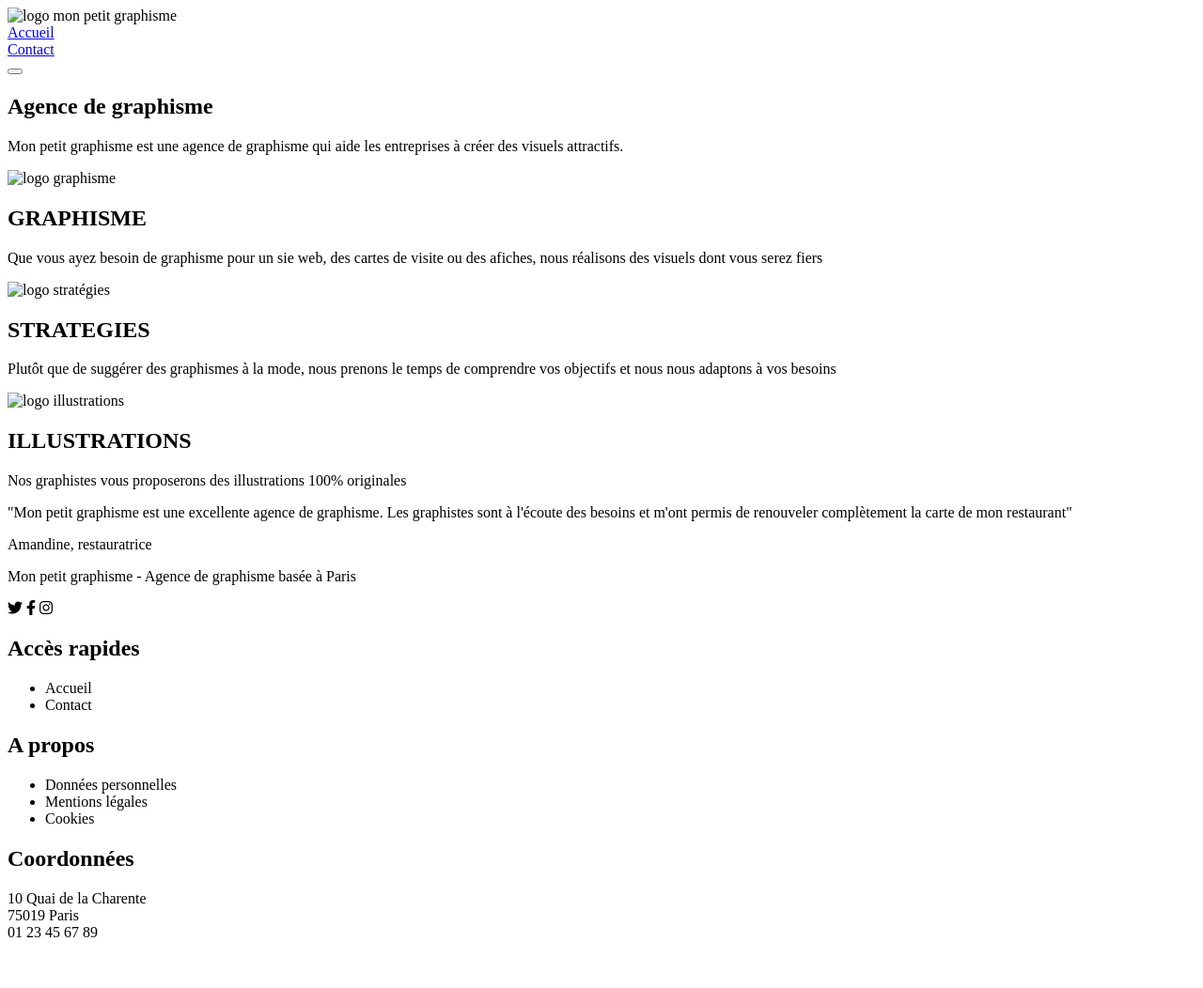
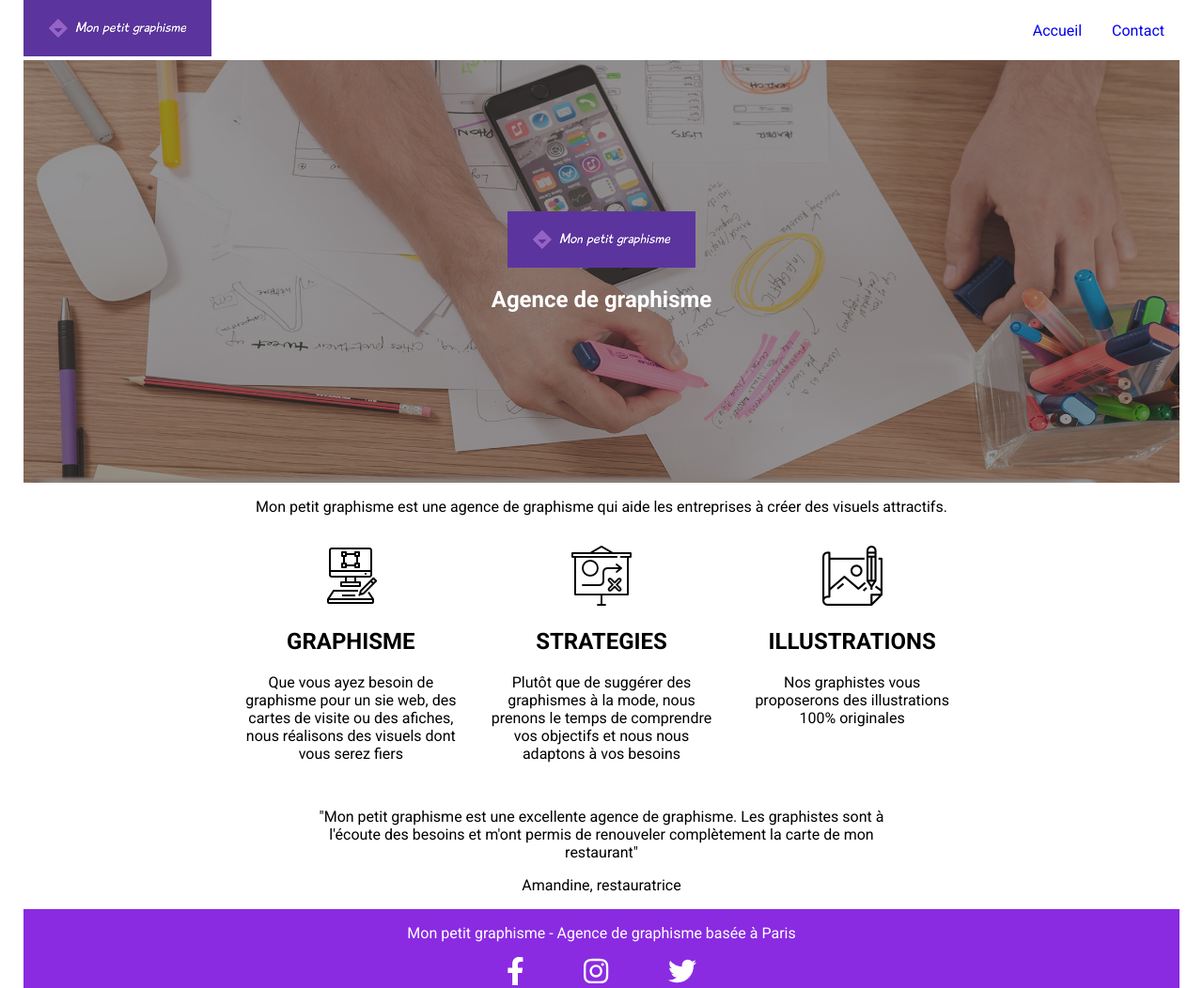
Before and after one commit to mf1511/Mon-Petit-Graphisme, a plain HTML site: page index.html in a window 1280 px wide. Shown: the top 1052 px of the page at 94% size. Before the commit the page ends 1018 px from the top, so only its background shows below. Drawn offline with Linux system fonts and the light colour scheme.

Commit message:
Fin html, manque finitions CSS

```diff
--- a/index.html
+++ b/index.html
@@ -3,21 +3,22 @@
 <head>
    <meta charset="UTF-8">
    <meta name="viewport" content="width=device-width, initial-scale=1.0">
+   <link rel="stylesheet" href="styles/styles.css">
+
    <link rel="stylesheet" href="https://use.fontawesome.com/releases/v5.15.3/css/all.css" integrity="sha384-SZXxX4whJ79/gErwcOYf+zWLeJdY/qpuqC4cAa9rOGUstPomtqpuNWT9wdPEn2fk" crossorigin="anonymous">
-
+   <link href="https://fonts.googleapis.com/css2?family=Roboto:wght@400;500;700;900&display=swap" rel="stylesheet">
 
    <title>Mont Petit Graphisme</title>
 </head>
-
 
 
 <body>
     <!-- HEADER -->
     <section class="header">
         <div class="header__logo">
-        <img src="#" alt="logo mon petit graphisme">
+            <img src="images/logo_long.png" alt="logo mon petit graphisme">
         </div>
-    <div>
+        <div class="header__navbar">
             <nav><a href="#" class="header__nav">Accueil</a></nav>
             <nav><a href="#" class="header__nav">Contact</a></nav>
         </div>
@@ -27,37 +28,43 @@
     <section class="main">
 
         <div class="main__herobanner">
-        <button class="main__herobanner_button"></button>
+            <div class="main__herobanner__img">
+                <img class="main__herobanner__imgimg" src="images/backgroung_image.jpg" alt="oui">
+            </div>
+            <div class="main__herobanner__content">
+                <img src="images/logo_long.png" alt="">
                 <h1 class="main__herobanner_title">Agence de graphisme</h1>
             </div>
 
-    <div class="body">
-        <div class="body__infos">
+        </div>
+
+        <div class="body__main">
+            <div class="body__main__infos">
                 <p>Mon petit graphisme est une agence de graphisme qui aide les entreprises à créer des visuels attractifs.</p>
             </div>
 
-        <div class="body__features">
+            <div class="body__main__features">
                 <div class="body__features__details">
-                <img src="#" alt="logo graphisme">
+                    <img src="images/graphic-design.png" alt="logo graphisme">
                     <h1>GRAPHISME</h1>
                     <p>Que vous ayez besoin de graphisme pour un sie web, des cartes de visite ou des afiches, nous réalisons des visuels dont vous serez fiers</p>
                 </div>
 
                 <div class="body__features__details">
-                <img src="#" alt="logo stratégies">
+                    <img src="images/strategie.png" alt="logo stratégies">
                     <h1>STRATEGIES</h1>
                     <p>Plutôt que de suggérer des graphismes à la mode, nous prenons le temps de comprendre vos objectifs et nous nous adaptons à vos besoins</p>
                 </div>
 
                 <div class="body__features__details">
-                <img src="#" alt="logo illustrations">
+                    <img src="images/illustrations.png" alt="logo illustrations">
                     <h1>ILLUSTRATIONS</h1>
                     <p>Nos graphistes vous proposerons des illustrations 100% originales</p>
                 </div>
 
             </div>
 
-        <div class="body__infos2">
+            <div class="body__main__infos2">
                 <p class=body__infos2__testimony>"Mon petit graphisme est une excellente agence de graphisme. Les graphistes sont à l'écoute des besoins et m'ont permis de renouveler complètement la carte de mon restaurant"</p>
                 <p class=body__infos2__name>Amandine, restauratrice</p>
             </div>
@@ -74,14 +81,14 @@
         </div>
 
         <div class="footer__social">
-        <i class="fab fa-twitter"></i>
-        <i class="fab fa-facebook-f"></i>
-        <i class="fab fa-instagram"></i>
+            <svg aria-hidden="true" focusable="false" data-prefix="fab" data-icon="facebook-f" class="svg-inline--fa fa-facebook-f fa-w-10" role="img" xmlns="http://www.w3.org/2000/svg" viewBox="0 0 320 512"><path fill="currentColor" d="M279.14 288l14.22-92.66h-88.91v-60.13c0-25.35 12.42-50.06 52.24-50.06h40.42V6.26S260.43 0 225.36 0c-73.22 0-121.08 44.38-121.08 124.72v70.62H22.89V288h81.39v224h100.17V288z"></path></svg>
+            <svg aria-hidden="true" focusable="false" data-prefix="fab" data-icon="instagram" class="svg-inline--fa fa-instagram fa-w-14" role="img" xmlns="http://www.w3.org/2000/svg" viewBox="0 0 448 512"><path fill="currentColor" d="M224.1 141c-63.6 0-114.9 51.3-114.9 114.9s51.3 114.9 114.9 114.9S339 319.5 339 255.9 287.7 141 224.1 141zm0 189.6c-41.1 0-74.7-33.5-74.7-74.7s33.5-74.7 74.7-74.7 74.7 33.5 74.7 74.7-33.6 74.7-74.7 74.7zm146.4-194.3c0 14.9-12 26.8-26.8 26.8-14.9 0-26.8-12-26.8-26.8s12-26.8 26.8-26.8 26.8 12 26.8 26.8zm76.1 27.2c-1.7-35.9-9.9-67.7-36.2-93.9-26.2-26.2-58-34.4-93.9-36.2-37-2.1-147.9-2.1-184.9 0-35.8 1.7-67.6 9.9-93.9 36.1s-34.4 58-36.2 93.9c-2.1 37-2.1 147.9 0 184.9 1.7 35.9 9.9 67.7 36.2 93.9s58 34.4 93.9 36.2c37 2.1 147.9 2.1 184.9 0 35.9-1.7 67.7-9.9 93.9-36.2 26.2-26.2 34.4-58 36.2-93.9 2.1-37 2.1-147.8 0-184.8zM398.8 388c-7.8 19.6-22.9 34.7-42.6 42.6-29.5 11.7-99.5 9-132.1 9s-102.7 2.6-132.1-9c-19.6-7.8-34.7-22.9-42.6-42.6-11.7-29.5-9-99.5-9-132.1s-2.6-102.7 9-132.1c7.8-19.6 22.9-34.7 42.6-42.6 29.5-11.7 99.5-9 132.1-9s102.7-2.6 132.1 9c19.6 7.8 34.7 22.9 42.6 42.6 11.7 29.5 9 99.5 9 132.1s2.7 102.7-9 132.1z"></path></svg>
+            <svg aria-hidden="true" focusable="false" data-prefix="fab" data-icon="twitter" class="svg-inline--fa fa-twitter fa-w-16" role="img" xmlns="http://www.w3.org/2000/svg" viewBox="0 0 512 512"><path fill="currentColor" d="M459.37 151.716c.325 4.548.325 9.097.325 13.645 0 138.72-105.583 298.558-298.558 298.558-59.452 0-114.68-17.219-161.137-47.106 8.447.974 16.568 1.299 25.34 1.299 49.055 0 94.213-16.568 130.274-44.832-46.132-.975-84.792-31.188-98.112-72.772 6.498.974 12.995 1.624 19.818 1.624 9.421 0 18.843-1.3 27.614-3.573-48.081-9.747-84.143-51.98-84.143-102.985v-1.299c13.969 7.797 30.214 12.67 47.431 13.319-28.264-18.843-46.781-51.005-46.781-87.391 0-19.492 5.197-37.36 14.294-52.954 51.655 63.675 129.3 105.258 216.365 109.807-1.624-7.797-2.599-15.918-2.599-24.04 0-57.828 46.782-104.934 104.934-104.934 30.213 0 57.502 12.67 76.67 33.137 23.715-4.548 46.456-13.32 66.599-25.34-7.798 24.366-24.366 44.833-46.132 57.827 21.117-2.273 41.584-8.122 60.426-16.243-14.292 20.791-32.161 39.308-52.628 54.253z"></path></svg>
         </div>
 
 
         <div class="footer__navbar">
-        <div class="footer__navbar_menu">
+            <div class="footer__navbar__menu">
                     <h1>Accès rapides</h1>
                     <ul>
                         <li>Accueil</li>
@@ -89,7 +96,7 @@
                     </ul>
             </div>
 
-        <div class="footer__navbar_menu">
+            <div class="footer__navbar__menu">
                 <h1>A propos</h1>
                 <ul>
                     <li>Données personnelles</li>
@@ -98,13 +105,14 @@
                 </ul>
             </div>
 
-    <div class="footer__navbar_menu">
+
+            <div class="footer__navbar__menu">
                 <h1>Coordonnées</h1>
                 <p>10 Quai de la Charente <br>75019 Paris <br>01 23 45 67 89</p>
             </div>
+        </div>
 
 
-    </div>
     </section>
 
 
--- a/styles/styles.css
+++ b/styles/styles.css
@@ -1 +1,163 @@
-gg
+@import url('https://fonts.googleapis.com/css2?family=Roboto:wght@400;500;700;900&display=swap');
+
+body{
+    font-family: "Roboto", sans-serif;
+    max-width: 1230px;
+    margin:auto;
+    color: black;
+}
+
+
+/* HEADER */
+
+.header{
+    display: flex;
+    justify-content: space-between;
+    align-items: center;
+}
+
+.header img{
+    width: 200px;
+    height: 100%;
+}
+
+.header__navbar{
+    display: flex;
+}
+
+.header__navbar a{
+    text-decoration: none;
+    margin: 0 1rem 0 1rem;
+}
+
+
+/* MAIN */
+
+.main__herobanner{
+    height: 450px;
+	position: relative;
+    color: #fff;
+}
+
+
+.main__herobanner__img{
+    position: absolute;
+    height: 100%;
+    width: 100%;
+
+}
+
+.main__herobanner__imgimg{
+    height: 100%;
+    width: 100%;
+}
+
+.main__herobanner__content {
+    position: absolute;
+    display: flex;
+    align-items: center;
+    justify-content: center;
+    flex-direction: column;
+    width: 100%;
+    height: 100%;
+}
+
+.main__herobanner__content img{
+    width: 200px;
+}
+
+
+
+
+
+.body__main{
+    display: flex;
+    flex-direction: column;
+    justify-content: center;
+    align-items: center;
+    max-width: 800px;
+    margin: auto;
+}
+
+
+.body__main__infos{
+    text-align: center;
+}
+
+
+.body__main__features{
+    display: grid;
+    grid-template-columns: repeat(3,1fr);
+}
+
+.body__features__details{
+    text-align: center;
+    padding: 1rem;
+}
+
+.body__main__infos2{
+    justify-content: center;
+
+    width: 40rem;
+}
+
+
+.body__main__infos2 p{
+    text-align: center;
+
+}
+
+
+
+
+
+
+
+
+
+
+
+
+
+
+
+
+
+/* FOOTER */
+
+
+
+.footer{
+    background-color: blueviolet;
+    display: flex;
+    flex-direction: column;
+    color: #fff;
+}
+
+.footer__title{
+    text-align: center;
+}
+
+.footer__social{
+    text-align: center;
+
+}
+
+.footer__social svg {
+    height : 30px;
+    margin: 0px 30px 0px 30px;
+    color:#fff;
+
+}
+
+
+.footer__navbar{
+    display: grid;
+    justify-content: space-around;
+    grid-template-columns: repeat(3, 1fr);
+
+}
+
+.footer__navbar__menu{
+    padding: 2rem;
+}
```
Also changed, not shown: images/backgroung_image.jpg (added), images/facebook.svg (added), images/graphic-design.png (added), images/illustrations.png (added), images/instagram.svg (added), images/la-chouette-agence.png (added), images/logo.png (added), images/logo_long.png (added), images/strategie.png (added), images/twitter.svg (added). Lines whose indentation alone changed are shown as unchanged.
